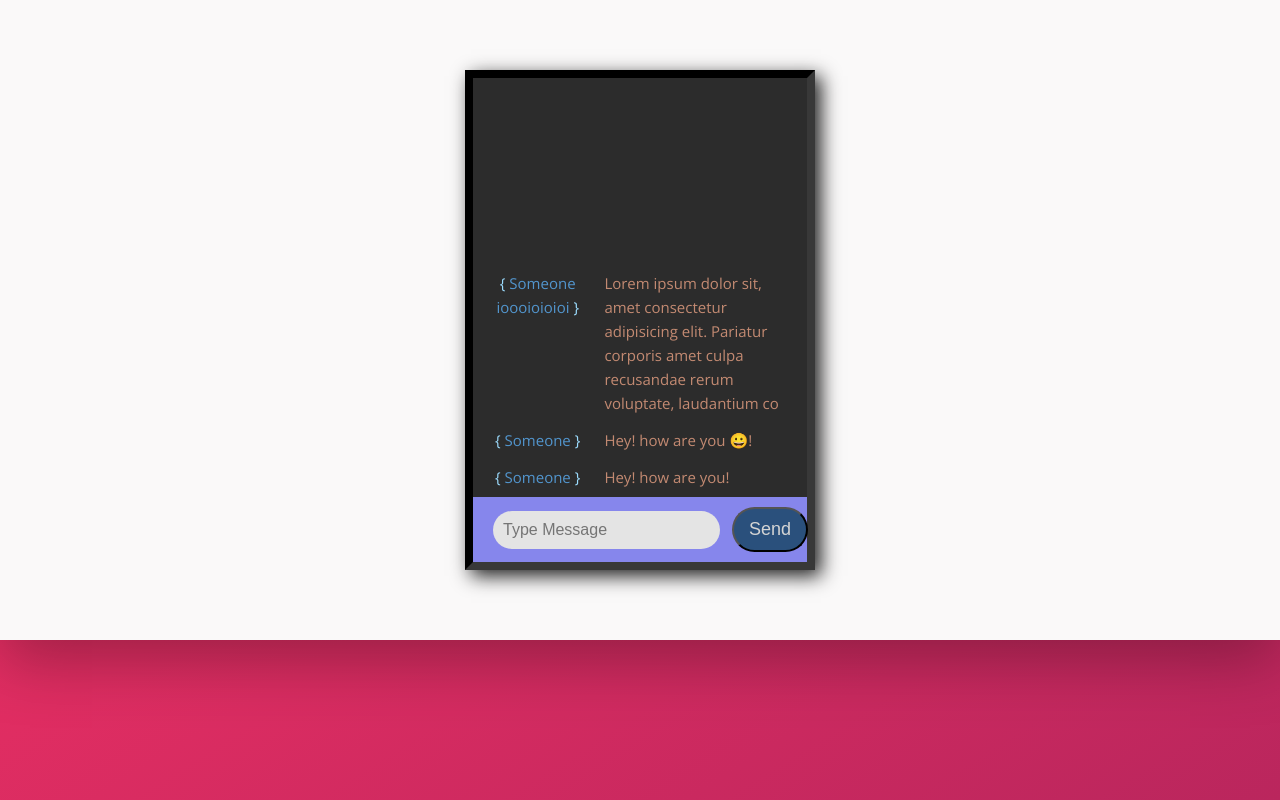
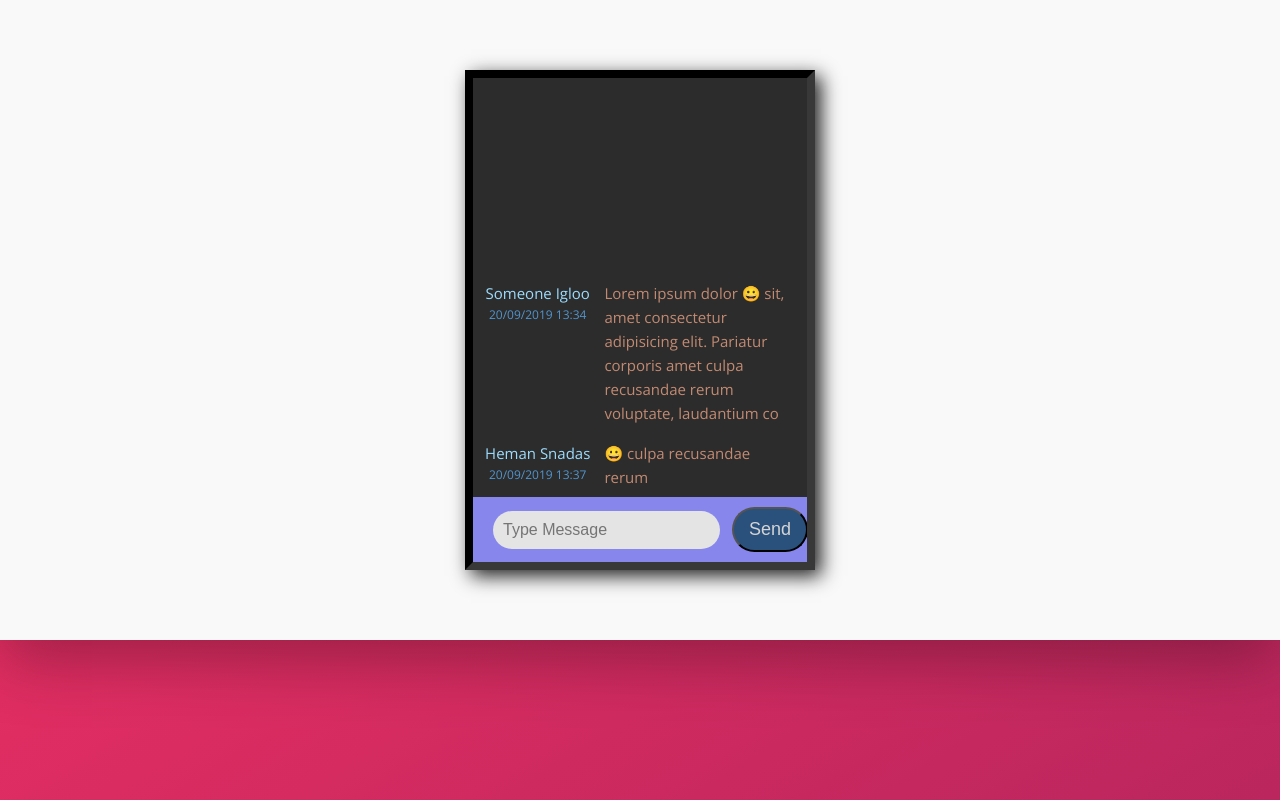
Before and after one commit to nilaysavant/emoji-public-chat, a website: page public/index.html in a window 1280 px wide. Drawn offline with nearby package versions, Linux system fonts and the light colour scheme.

Commit message:
Minor edits to html CSS

```diff
--- a/public/index.html
+++ b/public/index.html
@@ -20,38 +20,35 @@
             <div class="chatbox__messgbox">
                 <div class="chatbox__messg-item">
                     <div class="chatbox__messg-item-sender">
-                        <span class="chatbox__messg-item-tag">{</span>
-                            Someone ioooioioioi
-                        <span class="chatbox__messg-item-tag">}</span>
+                        <!-- <span class="chatbox__messg-item-tag">{</span> -->
+                            Someone Igloo
+                        <!-- <span class="chatbox__messg-item-tag">}</span> -->
+                        <div class="chatbox__messg-item-date">
+                            20/09/2019 13:34
+                        </div>
                     </div>
                     <div class="chatbox__messg-item-messg">
-                        Lorem ipsum dolor sit, amet consectetur adipisicing elit. Pariatur corporis amet culpa recusandae rerum voluptate, laudantium co
+                        Lorem ipsum dolor 😀 sit, amet consectetur adipisicing elit. Pariatur corporis amet culpa recusandae rerum voluptate, laudantium co
                     </div>
                 </div>
 
+                <div class="chatbox__messgbox">
+                    <div class="chatbox__messg-item">
+                        <div class="chatbox__messg-item-sender">
+                            <!-- <span class="chatbox__messg-item-tag">{</span> -->
+                                Heman Snadas
+                            <!-- <span class="chatbox__messg-item-tag">}</span> -->
+                            <div class="chatbox__messg-item-date">
+                                20/09/2019 13:37
+                            </div>
+                        </div>
+                        <div class="chatbox__messg-item-messg">
+                            😀 culpa recusandae rerum
+                        </div>
+                    </div>
 
 
-                <div class="chatbox__messg-item">
-                    <div class="chatbox__messg-item-sender">
-                        <span class="chatbox__messg-item-tag">{</span>
-                        Someone
-                        <span class="chatbox__messg-item-tag">}</span>
-                    </div>
-                    <div class="chatbox__messg-item-messg">
-                        Hey! how are you 😀!
-                    </div>
-                </div>
 
-                <div class="chatbox__messg-item">
-                    <div class="chatbox__messg-item-sender">
-                        <span class="chatbox__messg-item-tag">{</span>
-                        Someone
-                        <span class="chatbox__messg-item-tag">}</span>
-                    </div>
-                    <div class="chatbox__messg-item-messg">
-                        Hey! how are you!
-                    </div>
-                </div>
 
             </div>
             <div class="chatbox__typebox">
--- a/scss/_components.scss
+++ b/scss/_components.scss
@@ -41,13 +41,19 @@
             // background-color: rgb(44, 44, 44);
             flex: 0 0 35%;
             text-align: center;
-            color: #5295CD;
+            // color: #5295CD;
+            color: #9CDCFE;
             // white-space: nowrap;
             // margin: 1rem 1rem;
         }
 
         &-tag {
-            color: #9CDCFE;
+            color: #5295CD;
+        }
+
+        &-date {
+            color: #5295CD;
+            font-size: 1.2rem;
         }
 
         &-messg {
```
Also changed, not shown: public/style.css, 1 other file.
